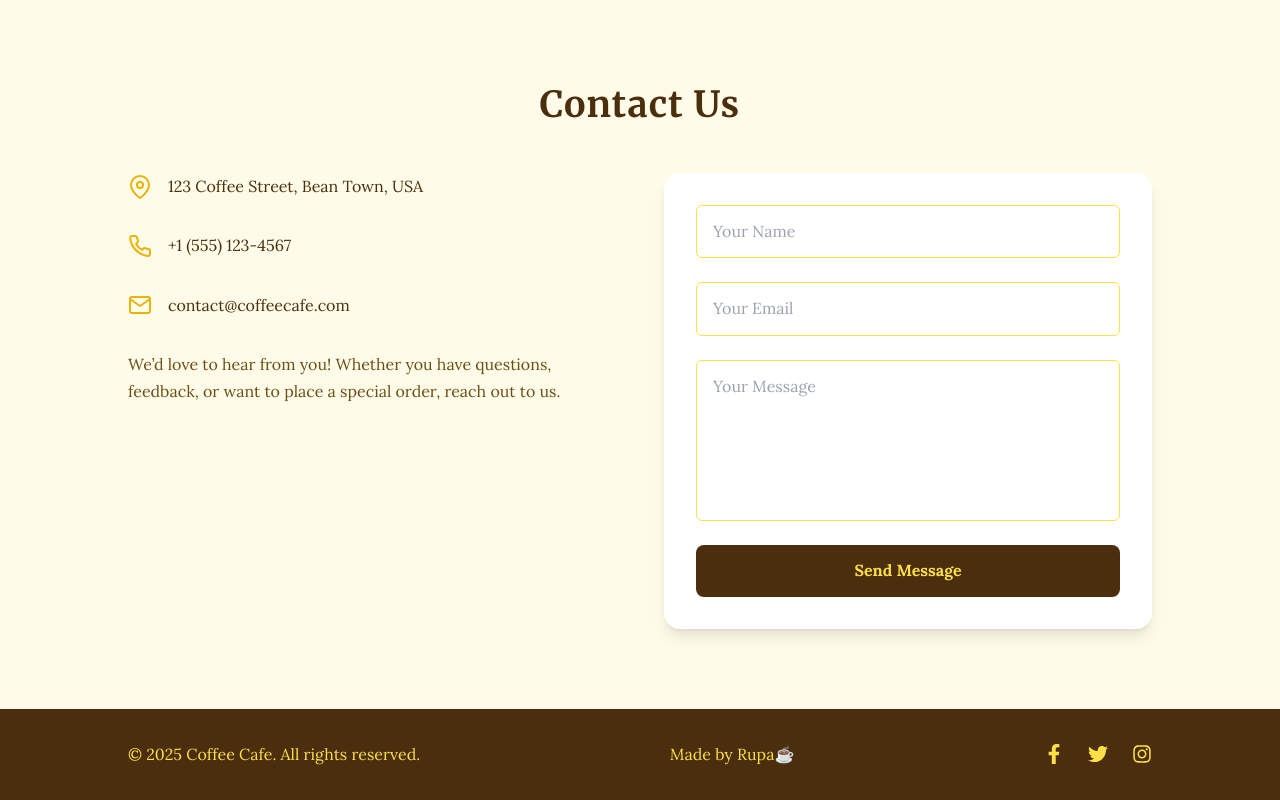
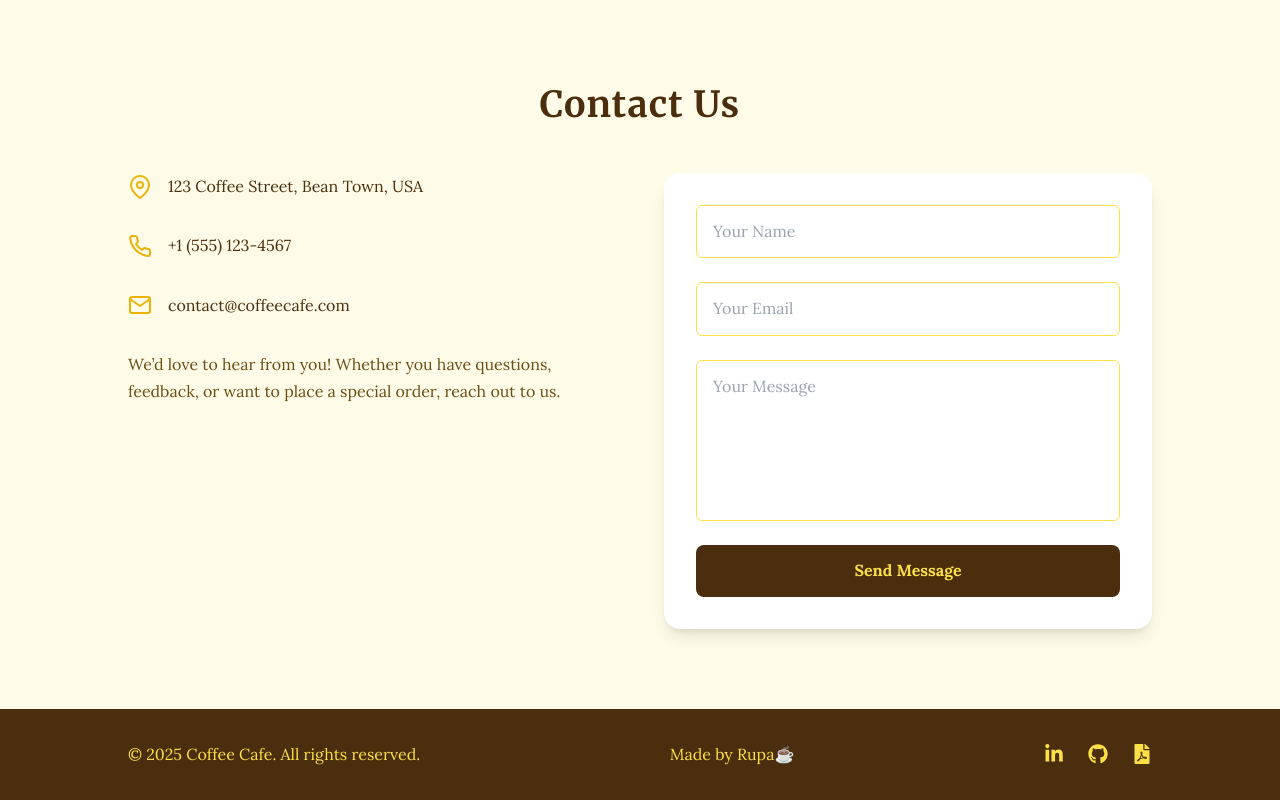
Before and after one commit to Rupa30/Coffee_Cafe, a React (Vite) app: page / in a window 1280 px wide. Shown: the part 3491-4291 px from the top of the page. Built offline with nearby package versions, Linux system fonts and the light colour scheme.

Commit message:
added links

```diff
--- a/src/components/Footer.jsx
+++ b/src/components/Footer.jsx
@@ -1,5 +1,5 @@
 import React from "react";
-import { FaFacebookF, FaTwitter, FaInstagram } from "react-icons/fa";
+import { FaFacebookF, FaTwitter, FaInstagram, FaGit, FaGithub, FaLinkedinIn, FaFile, FaFileDownload, FaFilePdf } from "react-icons/fa";
 
 export default function Footer() {
   return (
@@ -8,14 +8,14 @@ export default function Footer() {
         <p>© {new Date().getFullYear()} Coffee Cafe. All rights reserved.</p>
         <p>Made by Rupa☕</p>
         <div className="flex space-x-6 text-yellow-300">
-          <a href="#" aria-label="Facebook" className="hover:text-yellow-400 transition">
-            <FaFacebookF size={20} />
+          <a href="https://www.linkedin.com/in/rupa-mahindrakar1/" target="_blank" aria-label="Twitter" className="hover:text-yellow-400 transition">
+            <FaLinkedinIn size={20} />
           </a>
-          <a href="#" aria-label="Twitter" className="hover:text-yellow-400 transition">
-            <FaTwitter size={20} />
+          <a href="https://github.com/Rupa30" target="_blank" aria-label="Instagram" className="hover:text-yellow-400 transition">
+            <FaGithub size={20} />
           </a>
-          <a href="#" aria-label="Instagram" className="hover:text-yellow-400 transition">
-            <FaInstagram size={20} />
+          <a href="https://drive.google.com/file/d/1XK4gfCe1VbVS7R6UH2oBg-Rx53Khsczt/view?usp=drivesdk" target="_blank" aria-label="Instagram" className="hover:text-yellow-400 transition">
+            <FaFilePdf size={20} />
           </a>
         </div>
       </div>
```
